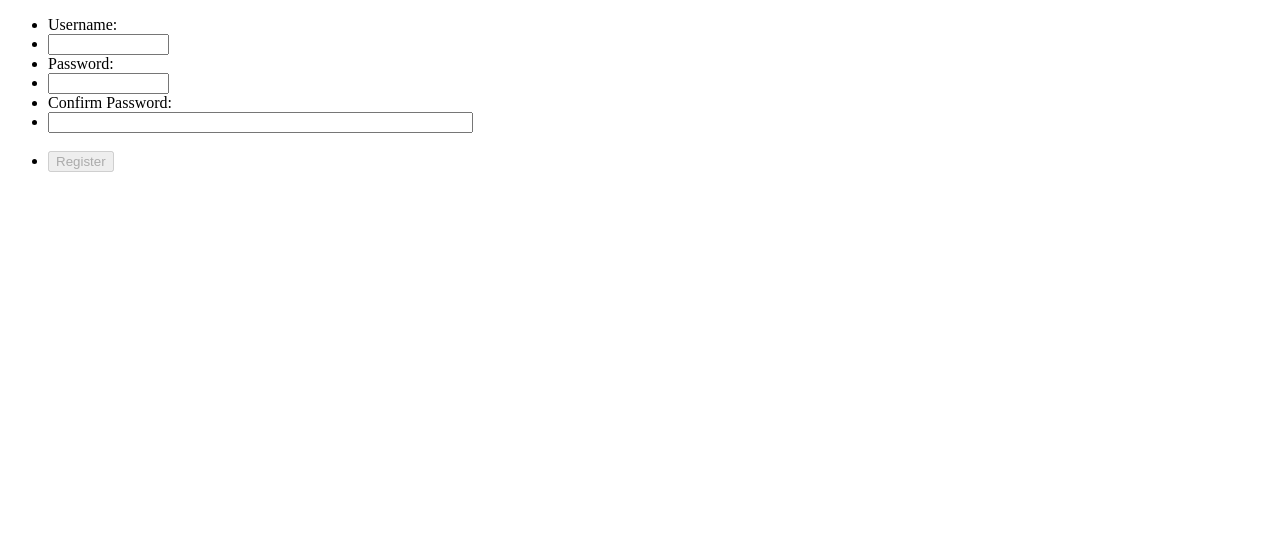
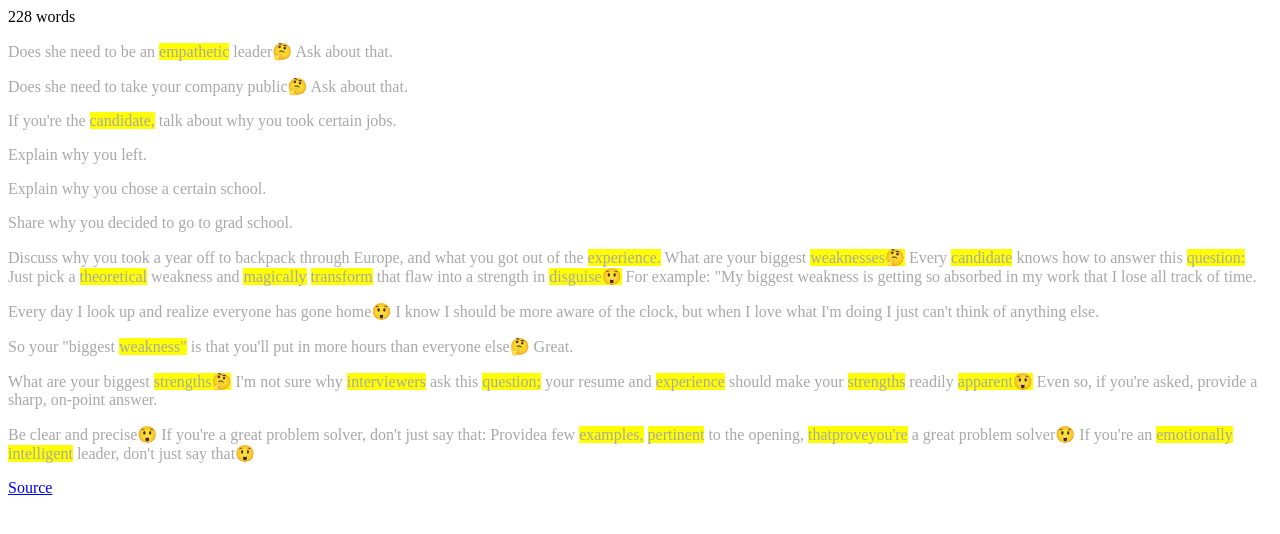
Before and after one commit to DXSKULL/margulan, a plain HTML site: page index.html in a window 1280 px wide. Drawn offline with Linux system fonts and the light colour scheme.

Commit message:
Add files via upload

```diff
--- a/index.html
+++ b/index.html
@@ -8,17 +8,9 @@
   <title>Index</title>
 </head>
 <body>
-  <form name='registration' id="form1">
-  <ul>
-  <li><label for="username">Username:</label></li>
-  <li><input type="text" name="username" size="12" class="input" required></li>
-  <li><label for="pass">Password:</label></li>
-  <li><input type="password" name="pass" size="12" id="password" required></li>
-  <li><label for="confirm_pass">Confirm Password:</label></li>
-  <li><input type="password" name="confirm_pass" size="50" id="confirm_password" required></li> <br>
-  <li><button type="submit" form="form1" value="Submit" onclick="myFunction()" class="button">Register</button></li>
-  </ul>
-  </form>
+<p>
+  Does she need to be an empathetic leader? Ask about that. Does she need to take your company public? Ask about that. If you're the candidate, talk about why you took certain jobs. Explain why you left. Explain why you chose a certain school. Share why you decided to go to grad school. Discuss why you took a year off to backpack through Europe, and what you got out of the experience. What are  your  biggest  weaknesses? Every  candidate  knows  how  to  answer  this question: Just pick a theoretical weakness and magically transform that flaw into a strength in disguise! For example: "My biggest weakness is getting so absorbed in my work that I lose all track of time. Every day I look up and realize everyone has gone home! I know I should be more aware of the clock, but when I love what I'm doing I just can't think of anything else."So your "biggest weakness" is that you'll  put  in  more  hours  than  everyone  else?  Great. What  are  your  biggest strengths? I'm not sure why interviewers ask this question; your resume and experience should make your strengths readily apparent! Even so, if you're asked, provide a sharp, on-point answer. Be clear and precise! If you're a great problem solver, don't just say that: Providea few examples, pertinent to the opening, thatproveyou're a great problem solver! If you're an emotionally intelligent leader, don't just say that!
+</p>
 <script src="index.js" charset="utf-8"></script>
 </body>
 </html>
--- a/index.js
+++ b/index.js
@@ -1,32 +1,26 @@
-var password = document.getElementById("password")
-  , confirm_password = document.getElementById("confirm_password");
+const paragraph = document.querySelector('p');
+paragraph.innerHTML = paragraph.innerText
+.split(' ')
+.map(word => word.length > 8 ? `<span style = "background-color: yellow">${word}</span>` : word)
+.join(' ');
 
-function validatePassword(){
-  if(password.value != confirm_password.value) {
-    confirm_password.setCustomValidity("Passwords Don't Match");
+const link = document.createElement('a');
+link.href = 'https://www.inc.com/jeff-haden/this-new-linkedin-study-reveals-top-8-job-interview-questions-and-how-great-job-candidates-answer-them.html';
+link.innerText = 'Source';
+document.body.appendChild(link);
 
-  } else {
-    confirm_password.setCustomValidity('');
-  }
-}
+ paragraph.innerHTML = paragraph.innerHTML
+ .split(/\.[^\.|<]/)
+ .join('.</p><p>' + '</p>');
 
-password.onchange = validatePassword;
-confirm_password.onkeyup = validatePassword;
+const wordCount = paragraph.innerText.split(' ').length;
+const wordCountElem = document.createElement('div');
+wordCountElem.innerText = `${wordCount} words`;
+document.body.insertBefore(wordCountElem, paragraph);
 
-let input = document.querySelector(".input");
-let button = document.querySelector(".button");
-
-button.disabled = true; //setting button state to disabled
-
-function stateHandle() {
-    if (document.querySelector(".input").value === "" && document.getElementById("password").value === "" && document.getElementById("confirm_password").value === "") {
-        button.disabled = true; //button remains disabled
-    } else {
-        button.disabled = false; //button is enabled
-    }
-}
-
-confirm_password.addEventListener("change", stateHandle);
-function myFunction() {
-    alert("You have successfully registered!");
-}
+Array.from(document.querySelectorAll('p'))
+.forEach(p => {
+  p.innerHTML = p.innerHTML
+  .replace(/\?/g, '🤔')
+  .replace(/\!/g, '😲')
+})
```
